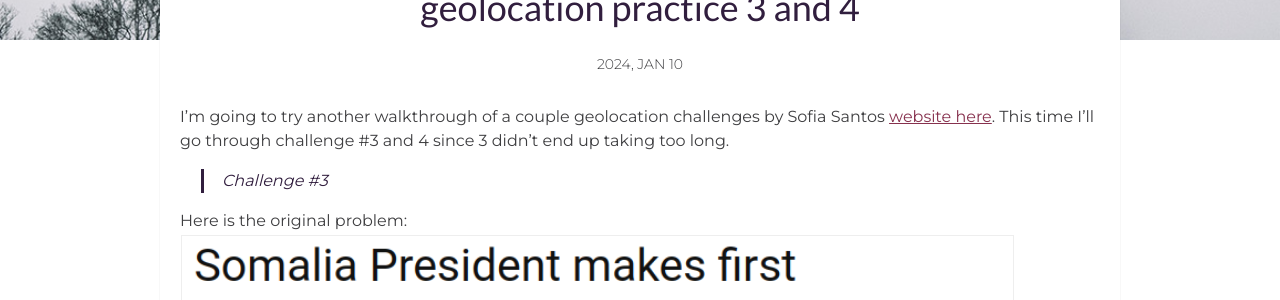
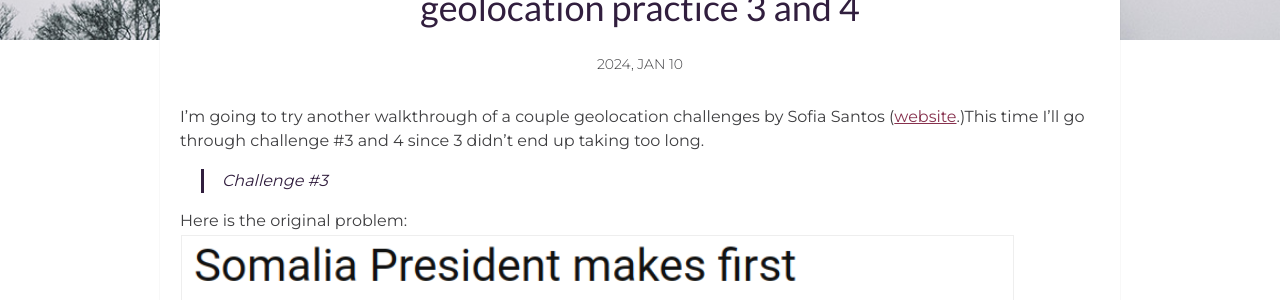
Before and after one commit to ks3nia/ks3nia.github.io, a Jekyll site: the page built from _posts/2024-01-10-geolocation practice 3 and 4.markdown, in a window 1280 px wide. Shown: the part 563-863 px from the top of the page. Built offline with Jekyll 4.4.1, drawn with Linux system fonts in a browser that asks for light colours; some of the changed text lies outside the part shown.

Commit message:
Update 2024-01-10-geolocation practice 3 and 4.markdown

```diff
--- a/_posts/2024-01-10-geolocation practice 3 and 4.markdown
+++ b/_posts/2024-01-10-geolocation practice 3 and 4.markdown
@@ -7,7 +7,7 @@ img: post-6.jpg # Add image post (optional)
 tags: [Blog, trying stuff out]
 author: # Add name author (optional)
 ---
-I'm going to try another walkthrough of a couple geolocation challenges by Sofia Santos [website here](https://gralhix.com/list-of-osint-exercises/). This time I'll go through challenge #3 and 4 since 3 didn't end up taking too long.
+I'm going to try another walkthrough of a couple geolocation challenges by Sofia Santos ([website](https://gralhix.com/list-of-osint-exercises/).)This time I'll go through challenge #3 and 4 since 3 didn't end up taking too long.
 
 > Challenge #3
 
@@ -24,6 +24,7 @@ First things first, let's do a reverse google image search:
 <img src="{{site.baseurl}}/assets/img/osint challenge 3/door.png" width="80%">
 
 Looks like this particular door is a common backdrop for meetings with other world leaders. A quick search through these results and I find this article with the same door and caption that says the meeting took place in Ankara:
+
 <img src="{{site.baseurl}}/assets/img/osint challenge 3/aljazeera article.png" width="80%">
 
 Now to find the building in Ankara. I did a basic search for the president of Turkey and the Presidential Complex in Ankara seems like a good place to hold state visits:
@@ -39,7 +40,6 @@ Ok back to that door. Looking through the photos on googlemaps, I find this (loo
 <img src="{{site.baseurl}}/assets/img/osint challenge 3/the door.png" width="80%">
 
 However, looking at googlemaps, the building is symmetrical and there are two entrances...so which door is it?
-<img src="{{site.baseurl}}/assets/img/osint challenge 3/which door.png" width="80%">
 
 Again, scrolling through the photos, there are these two that show the different entrances:
 <img src="{{site.baseurl}}/assets/img/osint challenge 3/front entrance.png" width="80%">
@@ -53,8 +53,9 @@ Here is the original problem:
 ![original problem]({{site.baseurl}}/assets/img/osint challenge 4/challenge.png)
 This is a photo of a resort located on an island. We need to find out the name of the resort, the coordinates of the island, and the cardinal direction the camera was facing when the photo was taken.
 
-Reverse google image search gives us a couple clues (here I realized I went down a bit of a rabbit hole at first, looking at other folks' walkthrough's later, I had different search results, not sure why).
+Reverse google image search gives us a couple clues (I realized after looking at other folks' walkthroughs that I went down a bit of a rabbit hole at first. I had different search results, not sure why).
 <img src="{{site.baseurl}}/assets/img/osint challenge 4/reverse.png" width="80%">
+
 This brings up lots of similar looking islands and one resort, Tailana Island. Clicking on their website, it looks promising:
 <img src="{{site.baseurl}}/assets/img/osint challenge 4/resort.png" width="80%">
 <img src="{{site.baseurl}}/assets/img/osint challenge 4/address.png" width="80%">
@@ -64,6 +65,7 @@ I then switched to google earth pro to take a closer look and put myself in the
 
 Let's go back to our google search results and maybe narrow down the lens:
 <img src="{{site.baseurl}}/assets/img/osint challenge 4/redo.png" width="80%">
+
 This time, the Oan Resort pops up and it's exactly the same photo on their website:
 <img src="{{site.baseurl}}/assets/img/osint challenge 4/oan resort.png" width="80%">
 
```
